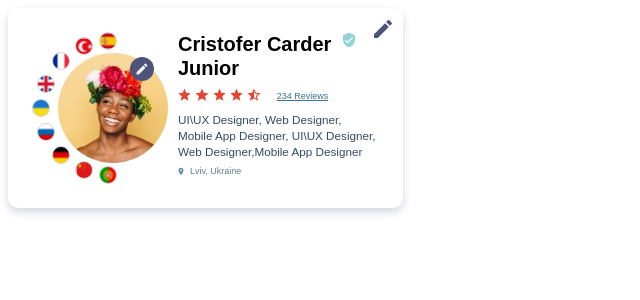
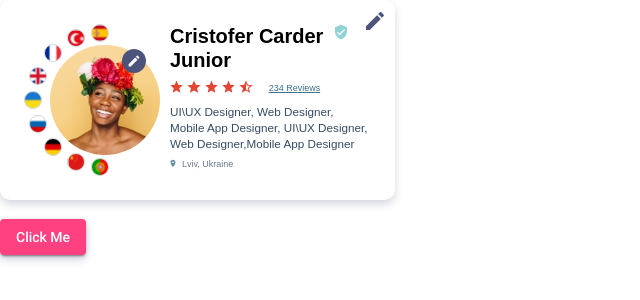
Before and after one commit to SergiyOsadchyy/test-seven, an Angular app: page / in a window 1280 px wide. Shown: the top 300 px of the page, without its empty margins (0-640 px from the left). Built offline with nearby package versions, Linux system fonts and the light colour scheme.

Commit message:
add Angular Material

```diff
--- a/package.json
+++ b/package.json
@@ -12,10 +12,12 @@
   "private": true,
   "dependencies": {
     "@angular/animations": "~10.0.9",
+    "@angular/cdk": "^10.2.6",
     "@angular/common": "~10.0.9",
     "@angular/compiler": "~10.0.9",
     "@angular/core": "~10.0.9",
     "@angular/forms": "~10.0.9",
+    "@angular/material": "^10.2.6",
     "@angular/platform-browser": "~10.0.9",
     "@angular/platform-browser-dynamic": "~10.0.9",
     "@angular/router": "~10.0.9",
--- a/src/app/app.module.ts
+++ b/src/app/app.module.ts
@@ -1,9 +1,11 @@
 import { BrowserModule } from '@angular/platform-browser';
 import { NgModule } from '@angular/core';
+import { MatButtonModule} from '@angular/material/button';
 
 import { AppComponent } from './app.component';
 import { LeftCardComponent } from './shared/controls/left-card/left-card.component';
 import { DemoComponent } from './pages/demo/demo.component';
+import { BrowserAnimationsModule } from '@angular/platform-browser/animations';
 
 @NgModule({
   declarations: [
@@ -12,7 +14,9 @@
     DemoComponent
   ],
   imports: [
-    BrowserModule
+    BrowserModule,
+    BrowserAnimationsModule,
+    MatButtonModule
   ],
   providers: [],
   bootstrap: [AppComponent]
--- a/src/app/pages/demo/demo.component.html
+++ b/src/app/pages/demo/demo.component.html
@@ -5,3 +5,6 @@
   (dataEdit)="onDataEdit()"
   (languageSelect)="onLanguageSelect($event)"
 ></app-left-card>
+
+<br>
+<button mat-raised-button color="accent">Click Me</button>
--- a/src/index.html
+++ b/src/index.html
@@ -6,6 +6,8 @@
   <base href="/">
   <meta name="viewport" content="width=device-width, initial-scale=1">
   <link rel="icon" type="image/x-icon" href="favicon.ico">
+  <link href="https://fonts.googleapis.com/css?family=Roboto:300,400,500&display=swap" rel="stylesheet">
+  <link href="https://fonts.googleapis.com/icon?family=Material+Icons" rel="stylesheet">
 </head>
 <body>
   <app-root></app-root>
--- a/src/styles.scss
+++ b/src/styles.scss
@@ -1 +1,39 @@
+
+// Custom Theming for Angular Material
+// For more information: https://material.angular.io/guide/theming
+@import '~@angular/material/theming';
+// Plus imports for other components in your app.
+
+// Include the common styles for Angular Material. We include this here so that you only
+// have to load a single css file for Angular Material in your app.
+// Be sure that you only ever include this mixin once!
+@include mat-core();
+
+// Define the palettes for your theme using the Material Design palettes available in palette.scss
+// (imported above). For each palette, you can optionally specify a default, lighter, and darker
+// hue. Available color palettes: https://material.io/design/color/
+$test-seven-primary: mat-palette($mat-indigo);
+$test-seven-accent: mat-palette($mat-pink, A200, A100, A400);
+
+// The warn palette is optional (defaults to red).
+$test-seven-warn: mat-palette($mat-red);
+
+// Create the theme object. A theme consists of configurations for individual
+// theming systems such as "color" or "typography".
+$test-seven-theme: mat-light-theme((
+  color: (
+    primary: $test-seven-primary,
+    accent: $test-seven-accent,
+    warn: $test-seven-warn,
+  )
+));
+
+// Include theme styles for core and each component used in your app.
+// Alternatively, you can import and @include the theme mixins for each component
+// that you are using.
+@include angular-material-theme($test-seven-theme);
+
 /* You can add global styles to this file, and also import other style files */
+
+html, body { height: 100%; }
+body { margin: 0; font-family: Roboto, "Helvetica Neue", sans-serif; }
```
Also changed, not shown: 1 other file (tests, documents, lock files or other folders).
